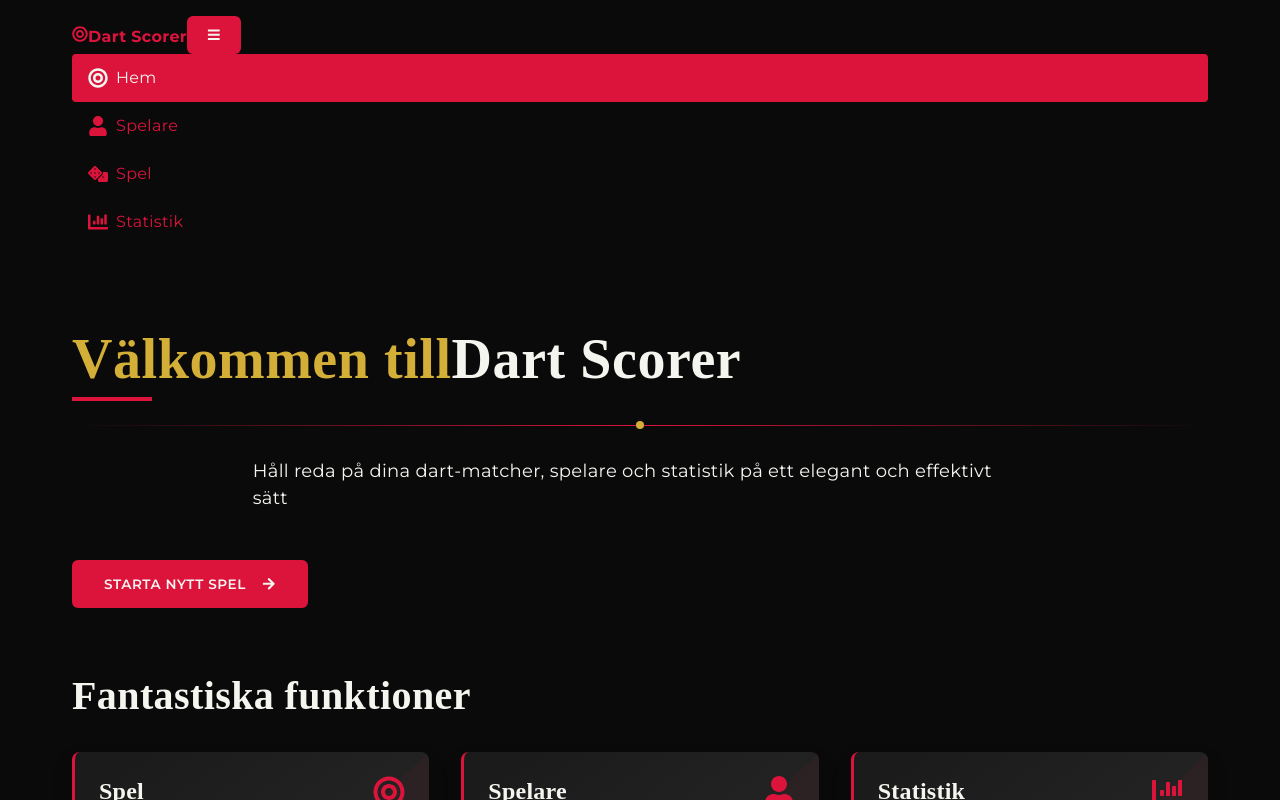
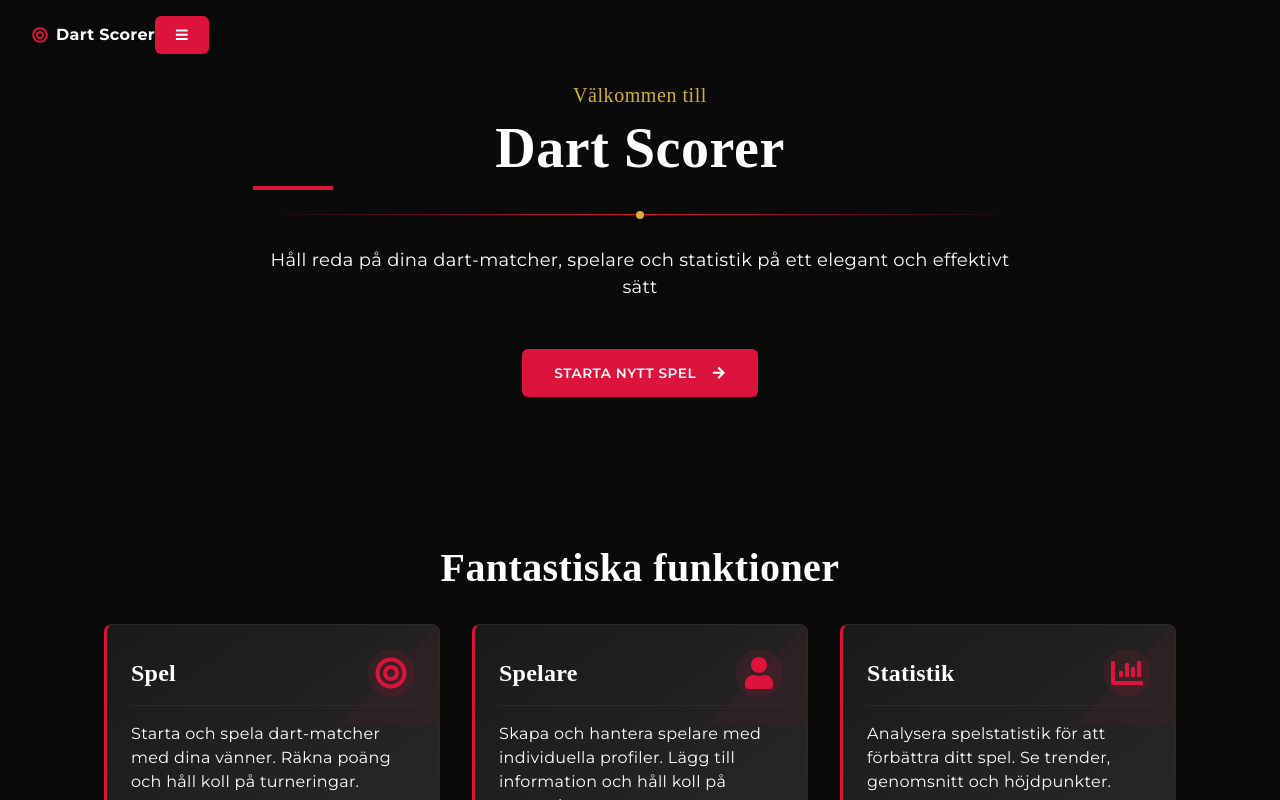
Before and after one commit to Errie15/dartapp, a Next.js app: page / in a window 1280 px wide. Shown: the top 800 px of the page. Built offline with nearby package versions, Linux system fonts and the light colour scheme; a web font is replaced by a local one.

Commit message:
nyupdate

```diff
--- a/src/app/globals.css
+++ b/src/app/globals.css
@@ -1,43 +1,240 @@
+@tailwind base;
+@tailwind components;
+@tailwind utilities;
+
+:root {
+  --black-charcoal: #1a1a1a;
+  --black-smoke: #2a2a2a;
+  --gray-700: #374151;
+  --gray-800: #1f2937;
+  --gray-900: #111827;
+  --cream: #ffffff;
+  --accent-primary: #dc143c;
+  --border-radius-sm: 0.25rem;
+  --border-radius-md: 0.375rem;
+}
+
+body {
+  background-color: var(--gray-900);
+  color: var(--cream);
+}
+
+button {
+  transition: all 0.15s ease;
+}
+
+button:active {
+  transform: scale(0.98);
+}
+
+.container {
+  max-width: 640px;
+  margin: 0 auto;
+  padding: 0 1rem;
+}
+
+/* Dark theme specific styles */
+.bg-dark {
+  background-color: var(--black-charcoal);
+}
+
+.bg-dark-lighter {
+  background-color: var(--black-smoke);
+}
+
+.text-cream {
+  color: var(--cream);
+}
+
+.accent-primary {
+  color: var(--accent-primary);
+}
+
+.bg-accent-primary {
+  background-color: var(--accent-primary);
+}
+
+/* Navigation styles */
+.bg-gradient-dark {
+  background: linear-gradient(to bottom, rgba(17, 24, 39, 0.95), rgba(17, 24, 39, 0.98));
+  backdrop-filter: blur(8px);
+}
+
+.bg-gradient-luxury {
+  background: linear-gradient(to bottom, var(--gray-900), var(--gray-800));
+}
+
+/* Layout styles */
+.px-container {
+  padding-left: 1.5rem;
+  padding-right: 1.5rem;
+}
+
+@media (min-width: 768px) {
+  .px-container {
+    padding-left: 2rem;
+    padding-right: 2rem;
+  }
+}
+
+/* Animations */
+@keyframes fadeIn {
+  from { opacity: 0; transform: translateY(-10px); }
+  to { opacity: 1; transform: translateY(0); }
+}
+
+.animate-fade-in {
+  animation: fadeIn 0.3s ease-out forwards;
+}
+
+/* Common components */
+.luxury-card {
+  background-color: var(--black-charcoal);
+  border: 1px solid var(--black-smoke);
+  border-radius: 0.5rem;
+  padding: 1.5rem;
+  transition: all 0.3s ease;
+}
+
+.card-header {
+  display: flex;
+  justify-content: space-between;
+  align-items: center;
+  margin-bottom: 1rem;
+}
+
+.card-title {
+  font-size: 1.125rem;
+  font-weight: 600;
+  color: var(--cream);
+}
+
+.icon {
+  display: flex;
+  align-items: center;
+  justify-content: center;
+  border-radius: 9999px;
+}
+
+.icon-lg {
+  width: 3rem;
+  height: 3rem;
+}
+
+.icon-primary {
+  background-color: color-mix(in srgb, var(--accent-primary) 10%, transparent);
+  color: var(--accent-primary);
+}
+
+.underline-effect {
+  position: relative;
+  color: var(--cream);
+  transition: color 0.3s ease;
+}
+
+.underline-effect:hover {
+  color: var(--accent-primary);
+}
+
+.underline-effect::after {
+  content: '';
+  position: absolute;
+  left: 0;
+  bottom: 0;
+  width: 0;
+  height: 2px;
+  background-color: var(--accent-primary);
+  transition: width 0.3s ease;
+}
+
+.underline-effect:hover::after {
+  width: 100%;
+}
+
+/* Grid layout for dartboard numbers */
+.dartboard-grid {
+  display: grid;
+  grid-template-columns: repeat(7, 1fr);
+  gap: 0.5rem;
+}
+
+/* Button styles */
+.dartboard-button {
+  background-color: var(--gray-700);
+  color: var(--cream);
+  border-radius: var(--border-radius-sm);
+  padding: 0.5rem;
+  font-weight: 500;
+  font-size: 0.875rem;
+  transition: all 0.15s ease;
+}
+
+.dartboard-button:hover {
+  background-color: var(--gray-800);
+}
+
+.dartboard-button:active {
+  transform: scale(0.98);
+}
+
+.dartboard-button.active {
+  background-color: var(--accent-primary);
+}
+
+.dartboard-button:disabled {
+  opacity: 0.5;
+  cursor: not-allowed;
+}
+
+/* Typography */
+h1, h2, h3, h4, h5, h6 {
+  color: var(--cream);
+}
+
+.gold-accent {
+  color: #ffd700;
+  font-size: 1.25rem;
+  font-weight: 500;
+}
+
+/* Divider */
+.divider {
+  height: 2px;
+  background: linear-gradient(90deg, transparent, var(--accent-primary), transparent);
+}
+
+/* Max content width */
+.max-w-content {
+  max-width: 65ch;
+}
+
+/* Existing code */
 :root {
   --black-rich: #0a0a0a;
-  --black-charcoal: #1a1a1a;
-  --black-smoke: #2a2a2a;
   --red-crimson: #dc143c;
   --red-burgundy: #800020;
   --red-wine: #722f37;
   --gold-accent: #d4af37;
   --gold-light: #f7df8b;
-  --cream: #f5f5f0;
   --gray-100: #f3f4f6;
   --gray-200: #e5e7eb;
   --gray-300: #d1d5db;
   --gray-400: #9ca3af;
   --gray-500: #6b7280;
   --gray-600: #4b5563;
-  --gray-700: #374151;
-  --gray-800: #1f2937;
-  --gray-900: #111827;
-
   --background: var(--black-rich);
   --foreground: var(--cream);
-  --accent-primary: var(--red-crimson);
   --accent-secondary: var(--gold-accent);
-
   --container-padding: clamp(1rem, 5vw, 2rem);
   --section-spacing: clamp(2rem, 8vh, 5rem);
   --card-spacing: 1.5rem;
   --element-spacing: 1rem;
-
   --shadow-sm: 0 1px 2px rgba(0, 0, 0, 0.1);
   --shadow-md: 0 4px 6px rgba(0, 0, 0, 0.1), 0 1px 3px rgba(0, 0, 0, 0.08);
   --shadow-lg: 0 10px 15px -3px rgba(0, 0, 0, 0.1), 0 4px 6px -2px rgba(0, 0, 0, 0.05);
   --shadow-xl: 0 20px 25px -5px rgba(0, 0, 0, 0.1), 0 10px 10px -5px rgba(0, 0, 0, 0.04);
-
-  --border-radius-sm: 0.25rem;
-  --border-radius-md: 0.375rem;
   --border-radius-lg: 0.5rem;
   --border-radius-xl: 0.75rem;
-
   --font-sans: 'Montserrat', system-ui, -apple-system, BlinkMacSystemFont, 'Segoe UI', Roboto, sans-serif;
   --font-display: 'Playfair Display', serif;
   --font-mono: ui-monospace, SFMono-Regular, Menlo, Monaco, Consolas, monospace;
@@ -84,11 +281,6 @@ body {
 }
 
 /* Animations */
-@keyframes fadeIn {
-  from { opacity: 0; transform: translateY(12px); }
-  to { opacity: 1; transform: translateY(0); }
-}
-
 @keyframes shimmer {
   0% { opacity: 0.8; }
   50% { opacity: 1; }
--- a/src/app/layout.tsx
+++ b/src/app/layout.tsx
@@ -24,8 +24,10 @@ export default function RootLayout({
     <html lang="sv" className={montserrat.variable}>
       <body className="antialiased bg-black-rich min-h-screen">
         <Header />
-        <main className="pt-28 pb-16">
-          {children}
+        <main className="container mx-auto px-container pt-24 pb-16">
+          <div className="animate-fade-in">
+            {children}
+          </div>
         </main>
         <footer className="bg-gradient-luxury py-8 border-t border-gray-800">
           <div className="container mx-auto px-container">
--- a/src/components/Header.tsx
+++ b/src/components/Header.tsx
@@ -27,81 +27,85 @@ export default function Header() {
     <header className={`fixed top-0 left-0 right-0 z-50 py-4 transition-all duration-400 ${
       scrolled ? 'bg-gradient-dark shadow-lg py-3' : 'bg-transparent'
     }`}>
-      <div className="container mx-auto flex justify-between items-center px-container">
+      <div className="container mx-auto px-container">
+        <div className="flex justify-between items-center">
           <Link href="/" className="flex items-center gap-2 text-2xl font-bold hover:text-accent-primary transition-colors">
             <FaBullseye className="text-3xl text-red-crimson animate-pulse" />
             <span className="font-display text-cream">Dart Scorer</span>
           </Link>
 
+          {/* Mobile menu button */}
           <button
-          className="lg:hidden bg-transparent border-none shadow-none p-2 text-2xl text-cream"
+            className="md:hidden p-2 text-cream hover:text-accent-primary transition-colors"
             onClick={() => setMobileMenuOpen(!mobileMenuOpen)}
             aria-label="Meny"
           >
-          <FaBars className="text-accent-primary" />
+            <FaBars className="text-2xl" />
           </button>
 
-        <nav className={`
-          lg:flex lg:items-center lg:space-x-6
-          ${mobileMenuOpen
-            ? 'absolute top-full left-0 right-0 bg-gradient-luxury shadow-xl p-4 flex flex-col space-y-2 border-t-3 border-accent-primary animate-fade-in'
-            : 'hidden'
+          {/* Desktop Navigation */}
+          <nav className="hidden md:flex items-center space-x-6">
+            <NavLinks isActive={isActive} onClick={() => {}} />
+          </nav>
+        </div>
+
+        {/* Mobile Navigation */}
+        {mobileMenuOpen && (
+          <nav className="md:hidden mt-4 py-4 border-t border-gray-700">
+            <div className="flex flex-col space-y-4">
+              <NavLinks isActive={isActive} onClick={() => setMobileMenuOpen(false)} />
+            </div>
+          </nav>
+        )}
+      </div>
+    </header>
+  );
 }
-        `}>
+
+// NavLinks component for reusability
+function NavLinks({ isActive, onClick }: { isActive: (path: string) => boolean, onClick: () => void }) {
+  return (
+    <>
       <Link
         href="/"
-            className={`
-              menu-item
-              ${isActive('/') ? 'active' : ''}
-            `}
-            onClick={() => setMobileMenuOpen(false)}
+        className={`flex items-center gap-2 text-cream hover:text-accent-primary transition-colors ${
+          isActive('/') ? 'text-accent-primary' : ''
+        }`}
+        onClick={onClick}
       >
-            <span className="menu-item-icon">
-              <FaBullseye />
-            </span>
+        <FaBullseye className="text-lg" />
         <span>Hem</span>
       </Link>
       <Link
         href="/players"
-            className={`
-              menu-item
-              ${isActive('/players') ? 'active' : ''}
-            `}
-            onClick={() => setMobileMenuOpen(false)}
+        className={`flex items-center gap-2 text-cream hover:text-accent-primary transition-colors ${
+          isActive('/players') ? 'text-accent-primary' : ''
+        }`}
+        onClick={onClick}
       >
-            <span className="menu-item-icon">
-              <FaUser />
-            </span>
+        <FaUser className="text-lg" />
         <span>Spelare</span>
       </Link>
       <Link
         href="/game"
-            className={`
-              menu-item
-              ${isActive('/game') ? 'active' : ''}
-            `}
-            onClick={() => setMobileMenuOpen(false)}
+        className={`flex items-center gap-2 text-cream hover:text-accent-primary transition-colors ${
+          isActive('/game') ? 'text-accent-primary' : ''
+        }`}
+        onClick={onClick}
       >
-            <span className="menu-item-icon">
-              <FaDice />
-            </span>
+        <FaDice className="text-lg" />
         <span>Spel</span>
       </Link>
       <Link
         href="/stats"
-            className={`
-              menu-item
-              ${isActive('/stats') ? 'active' : ''}
-            `}
-            onClick={() => setMobileMenuOpen(false)}
+        className={`flex items-center gap-2 text-cream hover:text-accent-primary transition-colors ${
+          isActive('/stats') ? 'text-accent-primary' : ''
+        }`}
+        onClick={onClick}
       >
-            <span className="menu-item-icon">
-              <FaChartBar />
-            </span>
+        <FaChartBar className="text-lg" />
         <span>Statistik</span>
       </Link>
-        </nav>
-      </div>
-    </header>
+    </>
   );
 }
```
Also changed, not shown: src/app/game/[id]/page.tsx (+85 -70 lines), src/components/CheckoutSuggestion.tsx (+21 -37 lines), src/components/DartboardCompactInput.tsx (+45 -52 lines). Lines whose indentation alone changed are shown as unchanged.
